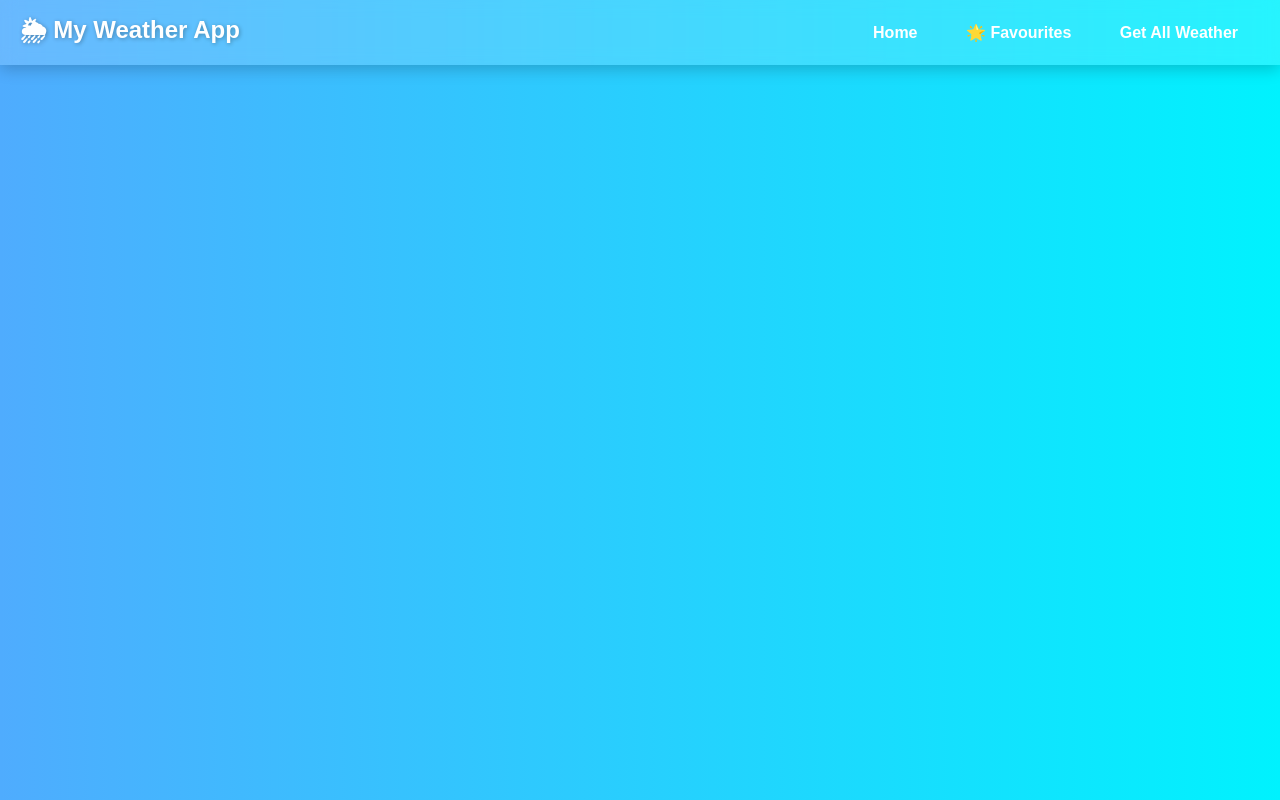
After one commit to ShahiCodes/weatherFlask, a Flask app: template templates/base.html in a window 1280 px wide. The commit adds this page. Run offline with Flask 3, Linux system fonts and the light colour scheme; the template is opened without the code that fills it, so the values that code supplies are empty.

```diff
--- a/app.py
+++ b/app.py
@@ -34,7 +34,7 @@ def set_favourite():
     with open(FAV_FILE, 'w') as f:
         json.dump(favourites, f, indent=2)
 
-    flash(f"{cityName} is added to your favourite")
+    flash(f"{cityName} is added  Many Flask extensions expect you to put their settings in app.config.to your favourite")
     return redirect(url_for("home"))
 
 @app.route('/showFav', methods=['GET'])
@@ -50,7 +50,7 @@ def show_fav():
 @app.route('/deleteFav', methods=['POST'])
 def delete_fav():
     cityName = request.form.get('city')
-
+    # Here we are vulnerable to CSRF attacks, FlaskWTF forms gives protection
     try:
         with open(FAV_FILE, 'r') as f:
             favourites = json.load(f)
--- /dev/null
+++ b/templates/base.html
@@ -0,0 +1,70 @@
+<!DOCTYPE html>
+<html lang="en">
+<head>
+    <meta charset="UTF-8">
+    <meta name="viewport" content="width=device-width, initial-scale=1.0">
+    <title>{% block title %}🌤 Weather App{% endblock %}</title>
+    <style>
+        body {
+            margin: 0;
+            font-family: Arial, sans-serif;
+            background: linear-gradient(to right, #4facfe, #00f2fe);
+            min-height: 100vh;
+            color: white;
+        }
+
+        /* Navbar styling */
+        nav {
+            background: rgba(255, 255, 255, 0.15);
+            backdrop-filter: blur(8px);
+            padding: 12px 20px;
+            display: flex;
+            align-items: center;
+            justify-content: space-between;
+            box-shadow: 0 4px 15px rgba(0,0,0,0.2);
+        }
+
+        .nav-brand {
+            font-size: 1.5rem;
+            font-weight: bold;
+            text-shadow: 1px 1px 4px rgba(0,0,0,0.3);
+        }
+
+        .nav-links a {
+            text-decoration: none;
+            color: white;
+            margin: 0 12px;
+            font-weight: bold;
+            padding: 6px 10px;
+            border-radius: 6px;
+            transition: background 0.3s ease;
+        }
+
+        .nav-links a:hover {
+            background: rgba(255, 255, 255, 0.25);
+        }
+
+        main {
+            padding: 20px;
+        }
+    </style>
+</head>
+<body>
+
+    <!-- This can inherit itself to other HTML files and we dont need to create Navbar everytime -->
+    <nav>
+        <div class="nav-brand">🌦 My Weather App</div>
+        <div class="nav-links">
+            <a href="/">Home</a>
+            <a href="/favourites">🌟 Favourites</a>
+            <a href="/weather_all">Get All Weather</a>
+        </div>
+    </nav>
+
+
+    <main>
+        {% block content %}{% endblock %}
+    </main>
+
+</body>
+</html>
--- a/templates/favCities.html
+++ b/templates/favCities.html
@@ -86,6 +86,8 @@
     </style>
 </head>
 <body>
+
+
     <div>
         <h1>🌟 Favourite Cities</h1>
         <div class="city-list">
@@ -100,7 +102,7 @@
             {% endfor %}
         </div>
 
-        <a href="/">Home Page</a>
+        <a href="{{url_for('home')}}">Home Page</a>
     </div>
 </body>
 </html>
--- a/templates/weather.html
+++ b/templates/weather.html
@@ -77,7 +77,7 @@
             <p><strong>Coordinates:</strong> {{ weather_data.coordinate.lat }}, {{ weather_data.coordinate.lon }}</p>
         </div>
 
-        <a href="/">Search Again</a>
+        <a href="{{url_for('home')}}">Search Again</a>
     </div>
 
 </body>
--- a/templates/weatherAll.html
+++ b/templates/weatherAll.html
@@ -93,7 +93,7 @@
         {% endfor %}
 
         <div class="back-container">
-            <a href="/" class="back">Search Again</a>
+            <a href="{{url_for('home')}}" class="back">Search Again</a>
         </div>
     </div>
 
```
